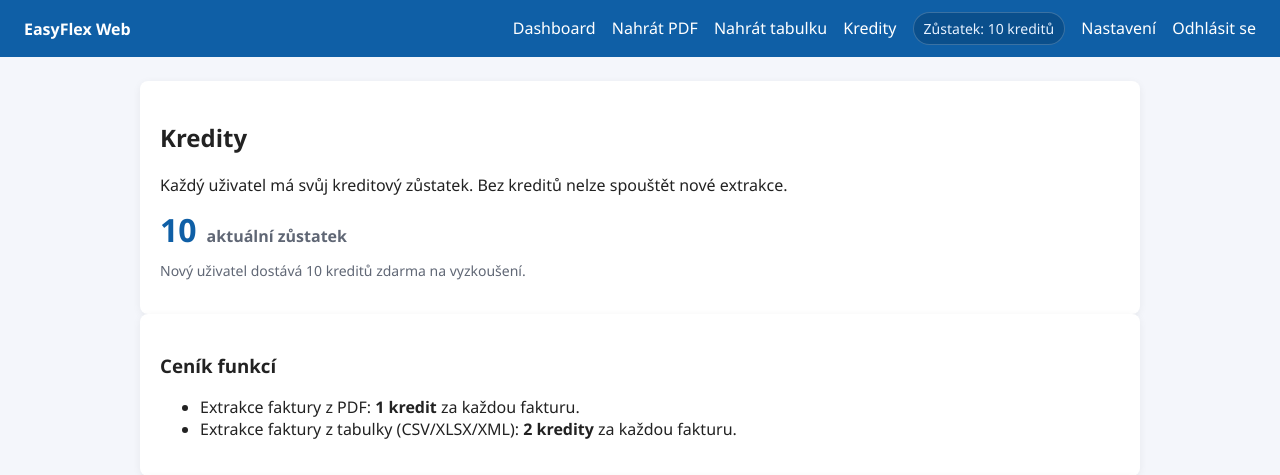
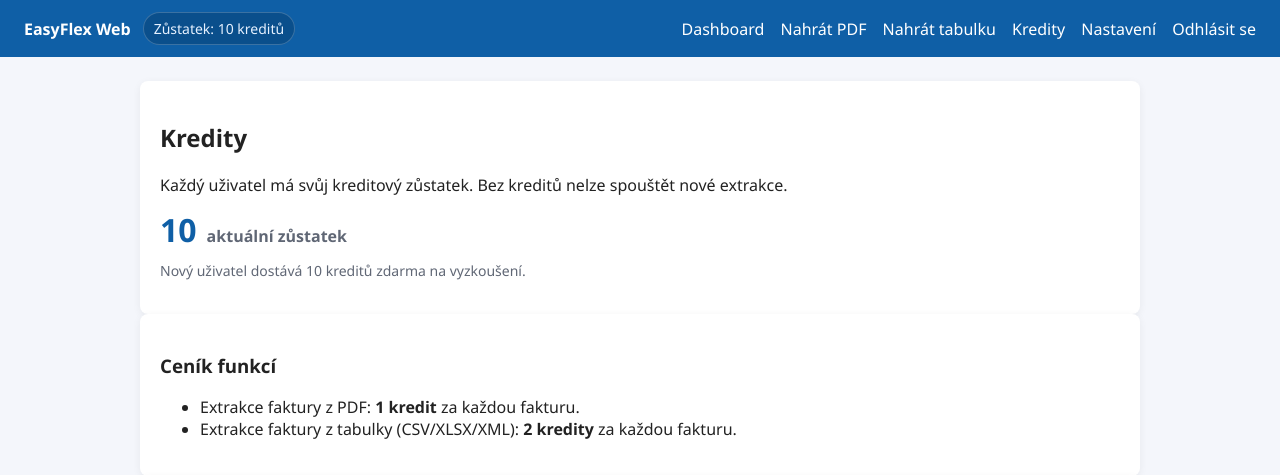
Before and after one commit to vvitovec/EasyFlex-WebApp, a Flask app: page /credits in a window 1280 px wide. Shown: the top 475 px of the page. Run offline with Flask 3, Linux system fonts and the light colour scheme; the visitor is signed in with stand-in values (Sample User, id 1).

Commit message:
Move credit balance next to brand

```diff
--- a/webapp/static/style.css
+++ b/webapp/static/style.css
@@ -12,6 +12,12 @@ body {
 	background: #0f5fa6;
 	color: #fff;
 	padding: 12px 24px;
+}
+
+.topbar .brand-area {
+	display: flex;
+	align-items: center;
+	gap: 12px;
 }
 
 .topbar .brand {
@@ -33,7 +39,7 @@ body {
 	padding: 6px 10px;
 	border-radius: 999px;
 	font-size: 14px;
-	margin-left: 12px;
+	margin-left: 0;
 }
 
 .content {
--- a/webapp/templates/base.html
+++ b/webapp/templates/base.html
@@ -8,14 +8,18 @@
 </head>
 <body>
 	<nav class="topbar">
-		<div class="brand">EasyFlex Web</div>
+		<div class="brand-area">
+			<div class="brand">EasyFlex Web</div>
+			{% if current_user.is_authenticated %}
+				<span class="credit-chip">Zůstatek: {{ current_user.credits or 0 }} kreditů</span>
+			{% endif %}
+		</div>
 		<div class="nav-links">
 			{% if current_user.is_authenticated %}
 				<a href="{{ url_for('dashboard') }}">Dashboard</a>
 				<a href="{{ url_for('upload_pdf') }}">Nahrát PDF</a>
 				<a href="{{ url_for('upload_table') }}">Nahrát tabulku</a>
 				<a href="{{ url_for('credits') }}">Kredity</a>
-				<span class="credit-chip">Zůstatek: {{ current_user.credits or 0 }} kreditů</span>
 				<a href="{{ url_for('user_settings') }}">Nastavení</a>
 				{% if current_user.is_admin %}
 					<a href="{{ url_for('manage_users') }}">Uživatelé</a>
```
